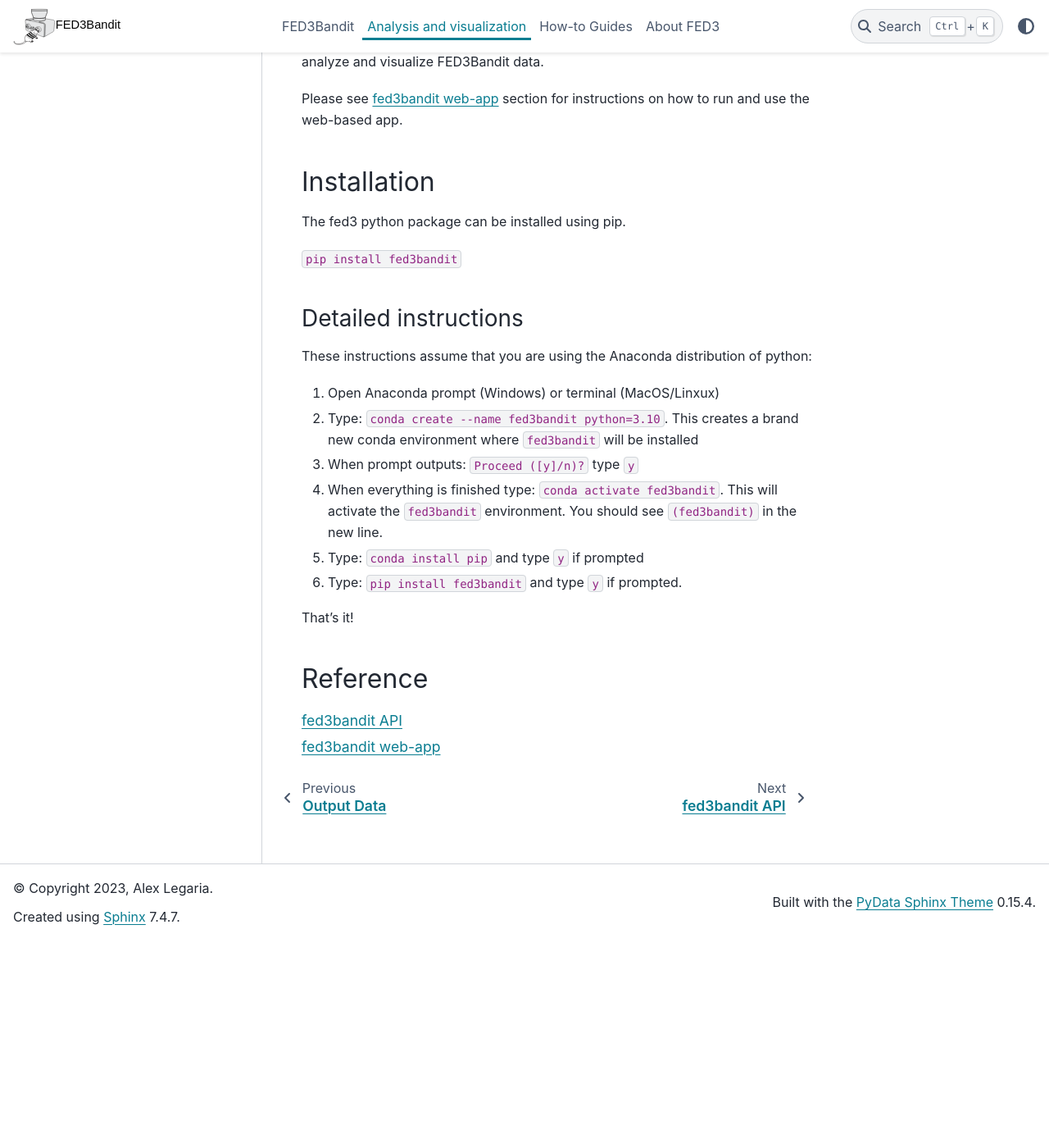
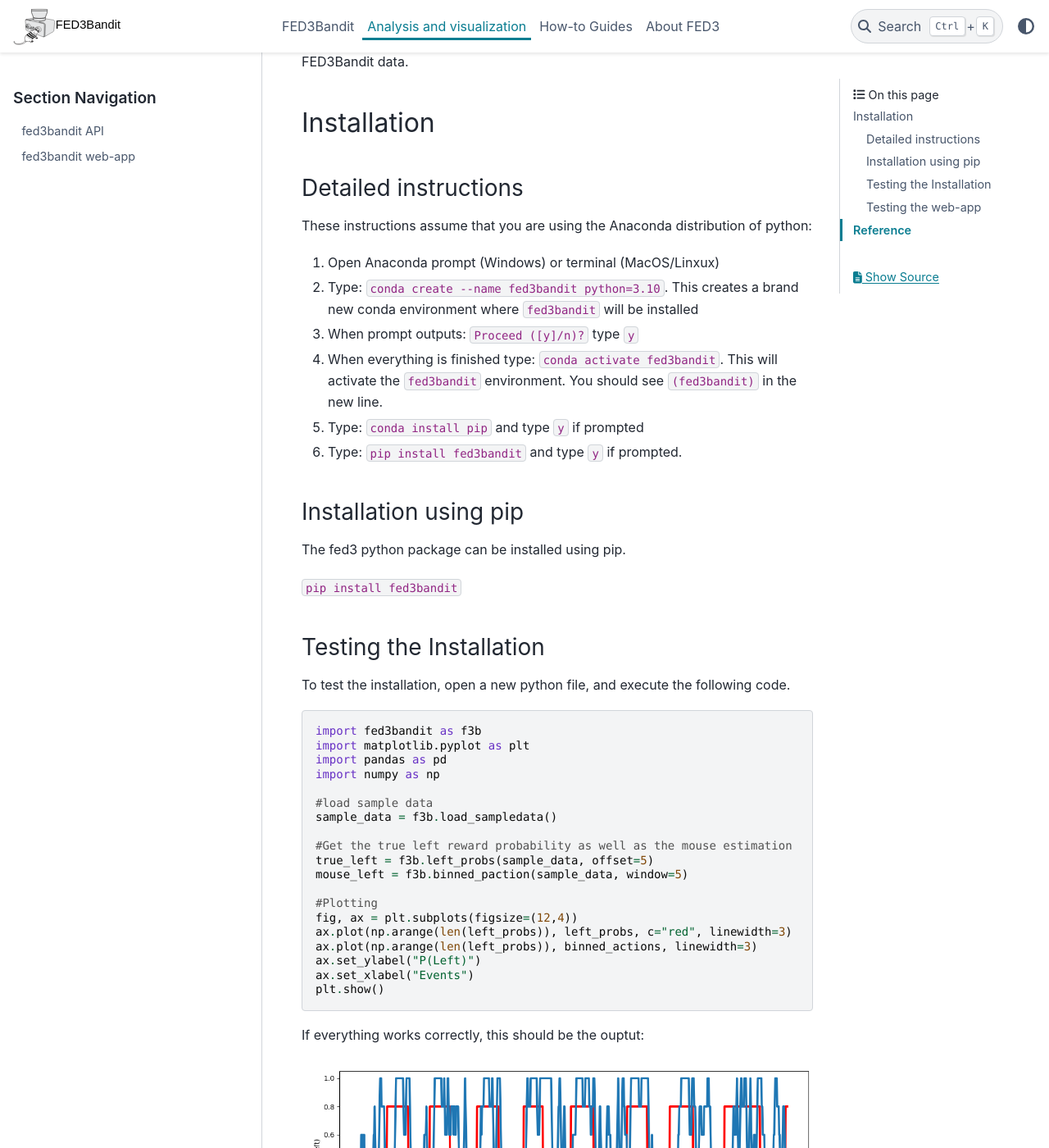
Before and after one commit to AlexLM96/fed3live, a Sphinx documentation site: the page built from docs/source/analysis/index.rst, in a window 1280 px wide and 1400 px high, scrolled down 253 px. Shown: the whole window at 82% size. Built offline with Sphinx 7.4.7 and the PyData theme 0.15.4, drawn with Linux system fonts in a browser that asks for light colours; some of the changed text lies outside the part shown.

Commit message:
update package instructions

```diff
--- a/docs/source/analysis/index.rst
+++ b/docs/source/analysis/index.rst
@@ -4,20 +4,13 @@
 ===========================
 
 We have developed a python package that contains a set of functions and a web-based app for analysis of FED3Bandit data and  for data visualization.
-For the reference of the functions, please see the :ref:`api` section. On the :ref:`Analysis pipelines` section you can find examples on how to
+For the API, please see the :ref:`api` section. On the :ref:`Analysis pipelines` section you can find examples on how to
 use these functions to analyze and visualize FED3Bandit data.
-
-Please see :ref:`fed3-app` section for instructions on how to run and use the web-based app.
 
 .. _install-package:
 
 Installation
 -------------
-
-The fed3 python package can be installed using pip.
-
-``pip install fed3bandit``
-
 
 Detailed instructions
 #######################
@@ -30,7 +23,48 @@
 5. Type: ``conda install pip`` and type ``y`` if prompted
 6. Type: ``pip install fed3bandit`` and type ``y`` if prompted.
 
-That's it!
+Installation using pip
+#######################
+The fed3 python package can be installed using pip.
+
+``pip install fed3bandit``
+
+Testing the Installation
+#########################
+To test the installation, open a new python file, and execute the following code.
+
+.. code-block:: python
+
+      import fed3bandit as f3b
+      import matplotlib.pyplot as plt
+      import pandas as pd
+      import numpy as np
+
+      #load sample data
+      sample_data = f3b.load_sampledata()
+
+      #Get the true left reward probability as well as the mouse estimation
+      true_left = f3b.left_probs(sample_data, offset=5)
+      mouse_left = f3b.binned_paction(sample_data, window=5)
+
+      #Plotting
+      fig, ax = plt.subplots(figsize=(12,4))
+      ax.plot(np.arange(len(left_probs)), left_probs, c="red", linewidth=3)
+      ax.plot(np.arange(len(left_probs)), binned_actions, linewidth=3)
+      ax.set_ylabel("P(Left)")
+      ax.set_xlabel("Events")
+      plt.show()
+
+If everything works correctly, this should be the ouptut:
+
+.. image:: /_static/sample_behavior_output.png
+
+
+
+Testing the web-app
+#####################
+To run and test the web-app please see :ref:`fed3-app`
+
 
 Reference
 -------------
```
Also changed, not shown: docs/source/analysis/web_app.rst (+2 -9 lines), docs/source/_static/sample_behavior_output.png (added), 1 other file.
